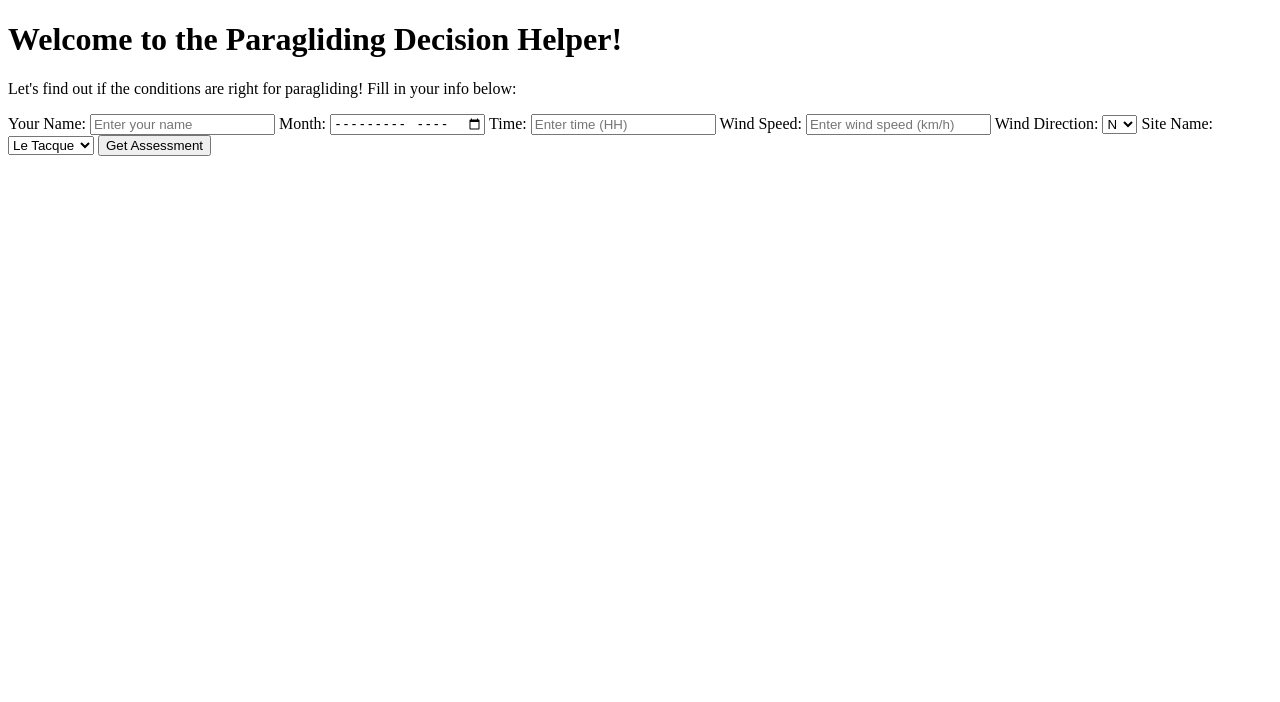
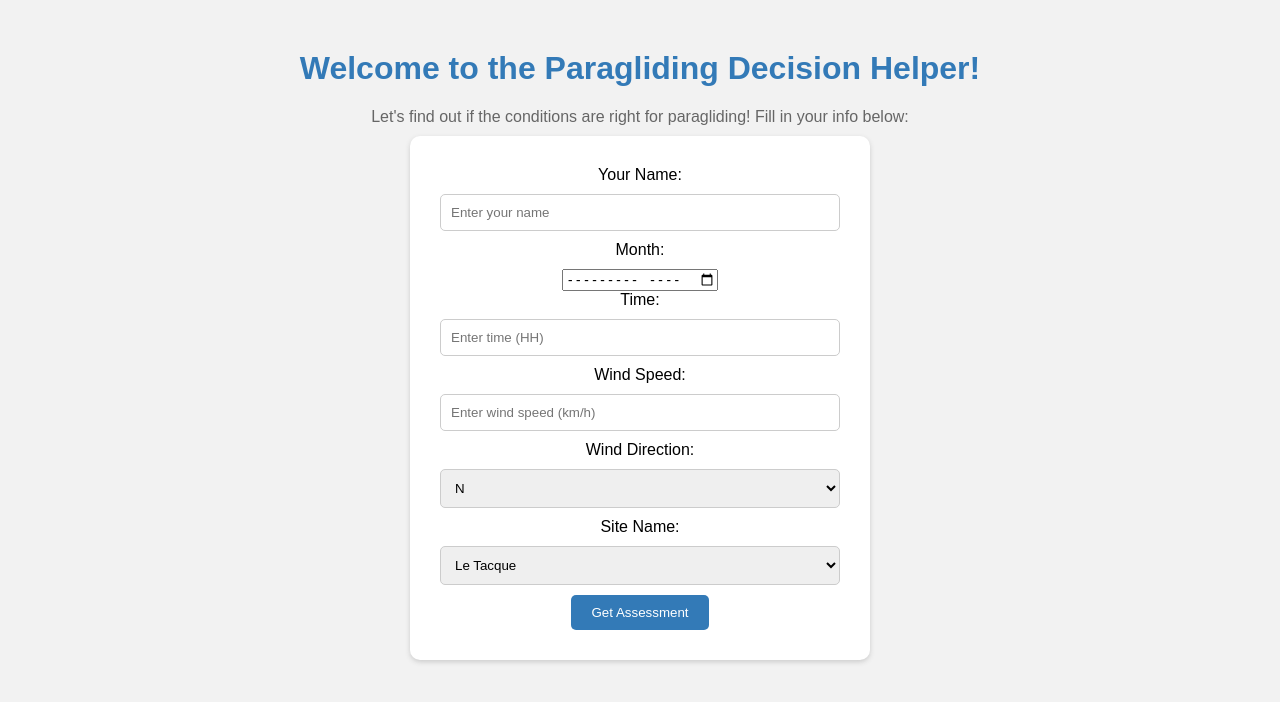
Before and after one commit to MirekL01/paragliding_app, a Flask app: page / in a window 1280 px wide. Shown: the top 702 px of the page. Run offline with Flask 3, Linux system fonts and the light colour scheme.

Commit message:
style implementation

```diff
--- a/templates/index.html
+++ b/templates/index.html
@@ -2,6 +2,7 @@
 <html>
 <head>
 <title>Paragliding Decision Helper</title>
+<link rel="stylesheet" href="style.css">
 </head>
 <body>
 <h1>Welcome to the Paragliding Decision Helper!</h1>
--- /dev/null
+++ b/templates/style.css
@@ -0,0 +1,53 @@
+body {
+    font-family: sans-serif;
+    text-align: center;
+    background-color: #f2f2f2;
+  }
+
+  h1 {
+    color: #337ab7;
+    margin-top: 50px;
+  }
+
+  form {
+    background-color: #fff;
+    padding: 30px;
+    border-radius: 10px;
+    box-shadow: 0px 2px 5px #ccc;
+    margin: 0 auto;
+    width: 400px;
+  }
+
+  label {
+    display: block;
+    margin-bottom: 10px;
+  }
+
+  input[type="text"],
+  input[type="number"],
+  select {
+    width: 100%;
+    padding: 10px;
+    border: 1px solid #ccc;
+    border-radius: 5px;
+    margin-bottom: 10px;
+    box-sizing: border-box;
+  }
+
+  button[type="submit"] {
+    background-color: #337ab7;
+    color: #fff;
+    padding: 10px 20px;
+    border: none;
+    border-radius: 5px;
+    cursor: pointer;
+  }
+
+  p {
+    color: #666;
+    margin-bottom: 10px;
+  }
+
+  p.error {
+    color: red;
+  }
```
